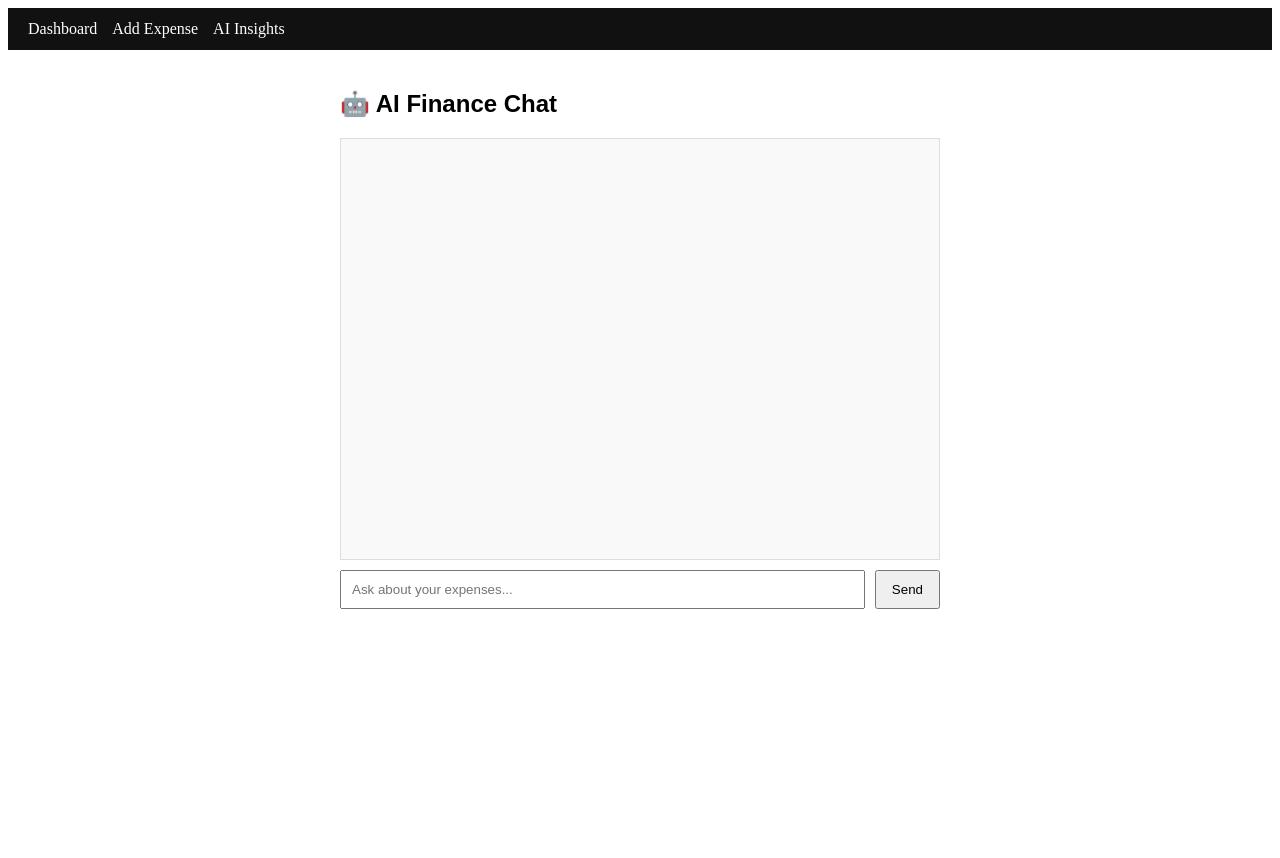
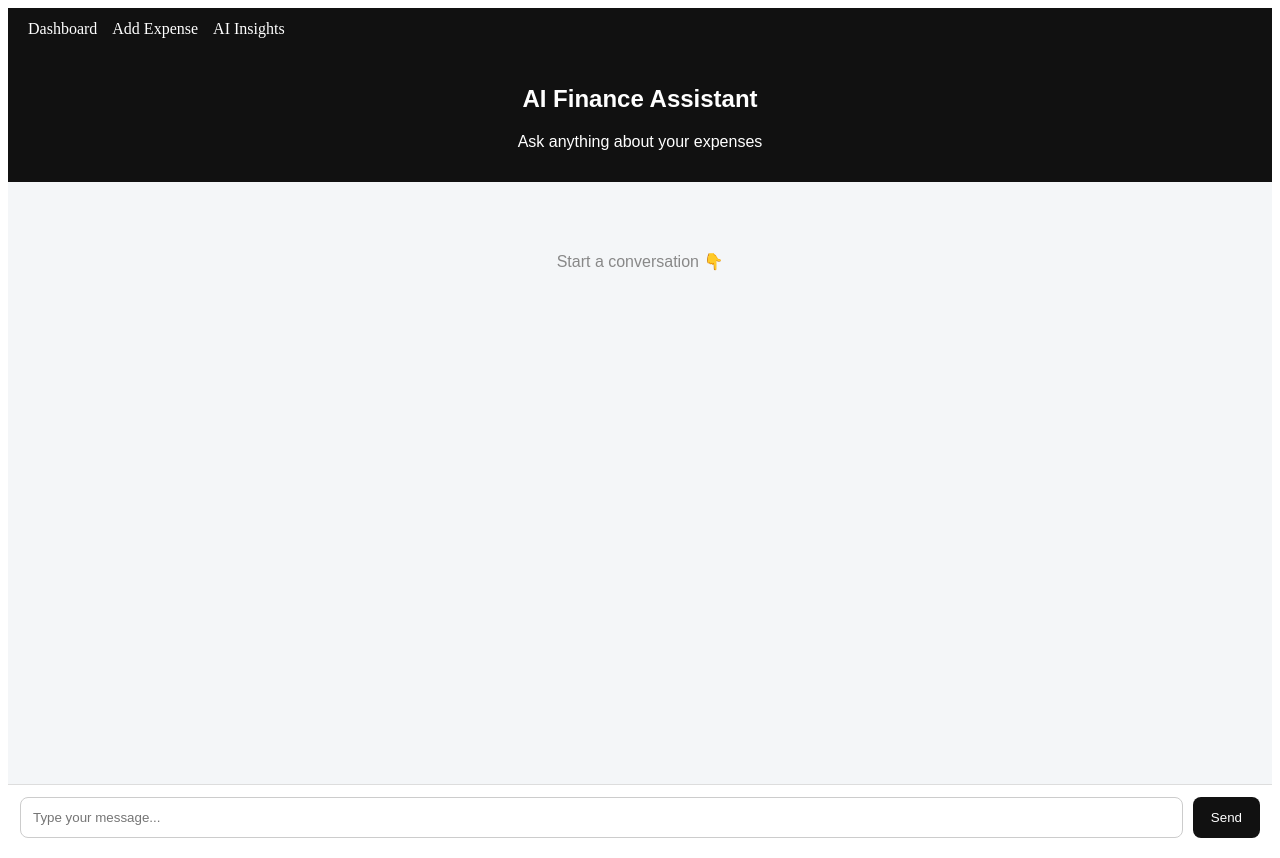
Before and after one commit to SharadaBende/AI-Expense-Tracker, a React app in the folder frontend/: page /ai in a window 1280 px wide. Before the commit the page ends 800 px from the top, so only its background shows below. Built offline with nearby package versions, Linux system fonts and the light colour scheme; the HTML template or start-up script is replaced by a standard one.

Commit message:
AI Chat change a little bit

```diff
--- a/frontend/src/pages/AIInsights.jsx
+++ b/frontend/src/pages/AIInsights.jsx
@@ -1,4 +1,309 @@
-import { useState } from "react";
+// import { useState } from "react";
+// import axios from "axios";
+
+// const API = "http://127.0.0.1:8000";
+
+// function AIInsights() {
+//   const [messages, setMessages] = useState([]);
+//   const [input, setInput] = useState("");
+//   const [loading, setLoading] = useState(false);
+
+//   const sendMessage = async () => {
+//     if (!input.trim()) return;
+
+//     const userMessage = { role: "user", text: input };
+
+//     setMessages((prev) => [...prev, userMessage]);
+//     setInput("");
+//     setLoading(true);
+
+//     try {
+//       const res = await axios.get(
+//         `${API}/ai-chat?prompt=${encodeURIComponent(input)}`
+//       );
+
+//       const aiMessage = {
+//         role: "ai",
+//         text: res.data.reply
+//       };
+
+//       setMessages((prev) => [...prev, aiMessage]);
+//     } catch (err) {
+//       setMessages((prev) => [
+//         ...prev,
+//         { role: "ai", text: "Error getting response from AI" }
+//       ]);
+//     } finally {
+//       setLoading(false);
+//     }
+//   };
+
+//   return (
+//     <div style={styles.container}>
+//       <h2>🤖 AI Finance Chat</h2>
+
+//       {/* CHAT BOX */}
+//       <div style={styles.chatBox}>
+//         {messages.map((msg, i) => (
+//           <div
+//             key={i}
+//             style={{
+//               ...styles.message,
+//               alignSelf: msg.role === "user" ? "flex-end" : "flex-start",
+//               background: msg.role === "user" ? "#DCF8C6" : "#fff"
+//             }}
+//           >
+//             {msg.text}
+//           </div>
+//         ))}
+
+//         {loading && (
+//           <div style={styles.typing}>AI is thinking...</div>
+//         )}
+//       </div>
+
+//       {/* INPUT BOX */}
+//       <div style={styles.inputBox}>
+//         <input
+//           value={input}
+//           onChange={(e) => setInput(e.target.value)}
+//           placeholder="Ask about your expenses..."
+//           style={styles.input}
+//         />
+
+//         <button onClick={sendMessage} style={styles.button}>
+//           Send
+//         </button>
+//       </div>
+//     </div>
+//   );
+// }
+
+// const styles = {
+//   container: {
+//     maxWidth: "600px",
+//     margin: "auto",
+//     padding: "20px",
+//     fontFamily: "Arial"
+//   },
+//   chatBox: {
+//     height: "400px",
+//     overflowY: "auto",
+//     border: "1px solid #ddd",
+//     padding: "10px",
+//     display: "flex",
+//     flexDirection: "column",
+//     gap: "10px",
+//     background: "#f9f9f9"
+//   },
+//   message: {
+//     padding: "10px",
+//     borderRadius: "10px",
+//     maxWidth: "75%"
+//   },
+//   inputBox: {
+//     display: "flex",
+//     marginTop: "10px",
+//     gap: "10px"
+//   },
+//   input: {
+//     flex: 1,
+//     padding: "10px"
+//   },
+//   button: {
+//     padding: "10px 15px",
+//     cursor: "pointer"
+//   },
+//   typing: {
+//     fontStyle: "italic",
+//     color: "gray"
+//   }
+// };
+
+// export default AIInsights;
+
+
+
+
+
+
+
+
+
+
+
+
+
+
+// import { useEffect, useRef, useState } from "react";
+// import axios from "axios";
+
+// const API = "http://127.0.0.1:8000";
+
+// function AIInsights() {
+//   const [messages, setMessages] = useState([]);
+//   const [input, setInput] = useState("");
+//   const [loading, setLoading] = useState(false);
+//   const chatEndRef = useRef(null);
+
+//   // AUTO SCROLL
+//   useEffect(() => {
+//     chatEndRef.current?.scrollIntoView({ behavior: "smooth" });
+//   }, [messages, loading]);
+
+//   const sendMessage = async () => {
+//     if (!input.trim()) return;
+
+//     const userMsg = {
+//       role: "user",
+//       text: input,
+//       time: new Date().toLocaleTimeString()
+//     };
+
+//     setMessages((prev) => [...prev, userMsg]);
+//     setInput("");
+//     setLoading(true);
+
+//     try {
+//       const res = await axios.get(
+//         `${API}/ai-chat?prompt=${encodeURIComponent(input)}`
+//       );
+
+//       const aiMsg = {
+//         role: "ai",
+//         text: res.data.reply,
+//         time: new Date().toLocaleTimeString()
+//       };
+
+//       setMessages((prev) => [...prev, aiMsg]);
+//     } catch (err) {
+//       setMessages((prev) => [
+//         ...prev,
+//         {
+//           role: "ai",
+//           text: "Error: Unable to get response",
+//           time: new Date().toLocaleTimeString()
+//         }
+//       ]);
+//     } finally {
+//       setLoading(false);
+//     }
+//   };
+
+//   return (
+//     <div style={styles.container}>
+//       <h2>🤖 AI Finance Chat</h2>
+
+//       {/* CHAT BOX */}
+//       <div style={styles.chatBox}>
+//         {messages.map((msg, i) => (
+//           <div
+//             key={i}
+//             style={{
+//               ...styles.message,
+//               alignSelf: msg.role === "user" ? "flex-end" : "flex-start",
+//               backgroundColor: msg.role === "user" ? "#DCF8C6" : "#fff"
+//             }}
+//           >
+//             <div>{msg.text}</div>
+//             <div style={styles.time}>{msg.time}</div>
+//           </div>
+//         ))}
+
+//         {/* TYPING ANIMATION */}
+//         {loading && (
+//           <div style={styles.typing}>
+//             AI is typing...
+//           </div>
+//         )}
+
+//         <div ref={chatEndRef} />
+//       </div>
+
+//       {/* INPUT */}
+//       <div style={styles.inputBox}>
+//         <input
+//           value={input}
+//           onChange={(e) => setInput(e.target.value)}
+//           placeholder="Ask something..."
+//           style={styles.input}
+//           onKeyDown={(e) => e.key === "Enter" && sendMessage()}
+//         />
+//         <button onClick={sendMessage} style={styles.button}>
+//           Send
+//         </button>
+//       </div>
+//     </div>
+//   );
+// }
+
+// const styles = {
+//   container: {
+//     maxWidth: "600px",
+//     margin: "auto",
+//     padding: "20px",
+//     fontFamily: "Arial"
+//   },
+//   chatBox: {
+//     height: "500px",
+//     overflowY: "auto",
+//     border: "1px solid #ddd",
+//     padding: "10px",
+//     display: "flex",
+//     flexDirection: "column",
+//     gap: "10px",
+//     background: "#f9f9f9",
+//     borderRadius: "10px"
+//   },
+//   message: {
+//     padding: "10px",
+//     borderRadius: "10px",
+//     maxWidth: "75%",
+//     boxShadow: "0 1px 3px rgba(0,0,0,0.1)"
+//   },
+//   time: {
+//     fontSize: "10px",
+//     marginTop: "5px",
+//     opacity: 0.6
+//   },
+//   inputBox: {
+//     display: "flex",
+//     marginTop: "10px",
+//     gap: "10px"
+//   },
+//   input: {
+//     flex: 1,
+//     padding: "10px",
+//     borderRadius: "8px",
+//     border: "1px solid #ccc"
+//   },
+//   button: {
+//     padding: "10px 15px",
+//     background: "#111",
+//     color: "white",
+//     border: "none",
+//     borderRadius: "8px",
+//     cursor: "pointer"
+//   },
+//   typing: {
+//     fontStyle: "italic",
+//     color: "gray"
+//   }
+// };
+
+// export default AIInsights;
+
+
+
+
+
+
+
+
+
+
+
+import { useEffect, useRef, useState } from "react";
 import axios from "axios";
 
 const API = "http://127.0.0.1:8000";
@@ -7,13 +312,22 @@ function AIInsights() {
   const [messages, setMessages] = useState([]);
   const [input, setInput] = useState("");
   const [loading, setLoading] = useState(false);
+  const chatEndRef = useRef(null);
+
+  useEffect(() => {
+    chatEndRef.current?.scrollIntoView({ behavior: "smooth" });
+  }, [messages, loading]);
 
   const sendMessage = async () => {
     if (!input.trim()) return;
 
-    const userMessage = { role: "user", text: input };
+    const userMsg = {
+      role: "user",
+      text: input,
+      time: new Date().toLocaleTimeString()
+    };
 
-    setMessages((prev) => [...prev, userMessage]);
+    setMessages((prev) => [...prev, userMsg]);
     setInput("");
     setLoading(true);
 
@@ -22,16 +336,21 @@ function AIInsights() {
         `${API}/ai-chat?prompt=${encodeURIComponent(input)}`
       );
 
-      const aiMessage = {
+      const aiMsg = {
         role: "ai",
-        text: res.data.reply
+        text: res.data.reply,
+        time: new Date().toLocaleTimeString()
       };
 
-      setMessages((prev) => [...prev, aiMessage]);
+      setMessages((prev) => [...prev, aiMsg]);
     } catch (err) {
       setMessages((prev) => [
         ...prev,
-        { role: "ai", text: "Error getting response from AI" }
+        {
+          role: "ai",
+          text: "Something went wrong. Try again.",
+          time: new Date().toLocaleTimeString()
+        }
       ]);
     } finally {
       setLoading(false);
@@ -39,36 +358,59 @@ function AIInsights() {
   };
 
   return (
-    <div style={styles.container}>
-      <h2>🤖 AI Finance Chat</h2>
+    <div style={styles.page}>
 
-      {/* CHAT BOX */}
-      <div style={styles.chatBox}>
+      {/* HEADER */}
+      <div style={styles.header}>
+        <h2>AI Finance Assistant</h2>
+        <p>Ask anything about your expenses</p>
+      </div>
+
+      {/* CHAT CONTAINER */}
+      <div style={styles.chatContainer}>
+        {messages.length === 0 && (
+          <div style={styles.empty}>
+            Start a conversation 👇
+          </div>
+        )}
+
         {messages.map((msg, i) => (
           <div
             key={i}
             style={{
-              ...styles.message,
-              alignSelf: msg.role === "user" ? "flex-end" : "flex-start",
-              background: msg.role === "user" ? "#DCF8C6" : "#fff"
+              ...styles.messageRow,
+              justifyContent: msg.role === "user" ? "flex-end" : "flex-start"
             }}
           >
-            {msg.text}
+            <div
+              style={{
+                ...styles.bubble,
+                backgroundColor: msg.role === "user" ? "#DCF8C6" : "#ffffff"
+              }}
+            >
+              <div style={styles.text}>{msg.text}</div>
+              <div style={styles.time}>{msg.time}</div>
+            </div>
           </div>
         ))}
 
         {loading && (
-          <div style={styles.typing}>AI is thinking...</div>
+          <div style={styles.typing}>
+            AI is thinking...
+          </div>
         )}
+
+        <div ref={chatEndRef} />
       </div>
 
-      {/* INPUT BOX */}
-      <div style={styles.inputBox}>
+      {/* INPUT AREA */}
+      <div style={styles.inputBar}>
         <input
           value={input}
           onChange={(e) => setInput(e.target.value)}
-          placeholder="Ask about your expenses..."
+          placeholder="Type your message..."
           style={styles.input}
+          onKeyDown={(e) => e.key === "Enter" && sendMessage()}
         />
 
         <button onClick={sendMessage} style={styles.button}>
@@ -80,43 +422,86 @@ function AIInsights() {
 }
 
 const styles = {
-  container: {
-    maxWidth: "600px",
-    margin: "auto",
-    padding: "20px",
+  page: {
+    height: "100vh",
+    display: "flex",
+    flexDirection: "column",
+    background: "#f4f6f8",
     fontFamily: "Arial"
   },
-  chatBox: {
-    height: "400px",
+
+  header: {
+    textAlign: "center",
+    padding: "15px",
+    background: "#111",
+    color: "white"
+  },
+
+  chatContainer: {
+    flex: 1,
+    padding: "20px",
     overflowY: "auto",
-    border: "1px solid #ddd",
-    padding: "10px",
     display: "flex",
     flexDirection: "column",
-    gap: "10px",
-    background: "#f9f9f9"
+    gap: "12px"
   },
-  message: {
-    padding: "10px",
-    borderRadius: "10px",
-    maxWidth: "75%"
+
+  messageRow: {
+    display: "flex"
   },
-  inputBox: {
+
+  bubble: {
+    maxWidth: "70%",
+    padding: "12px",
+    borderRadius: "12px",
+    boxShadow: "0 2px 6px rgba(0,0,0,0.1)"
+  },
+
+  text: {
+    fontSize: "14px",
+    lineHeight: "1.4"
+  },
+
+  time: {
+    fontSize: "10px",
+    opacity: 0.5,
+    marginTop: "5px"
+  },
+
+  inputBar: {
     display: "flex",
-    marginTop: "10px",
+    padding: "12px",
+    background: "white",
+    borderTop: "1px solid #ddd",
     gap: "10px"
   },
+
   input: {
     flex: 1,
-    padding: "10px"
+    padding: "12px",
+    borderRadius: "8px",
+    border: "1px solid #ccc",
+    outline: "none"
   },
+
   button: {
-    padding: "10px 15px",
+    padding: "12px 18px",
+    background: "#111",
+    color: "white",
+    border: "none",
+    borderRadius: "8px",
     cursor: "pointer"
   },
+
   typing: {
     fontStyle: "italic",
-    color: "gray"
+    color: "#666"
+  },
+
+  empty: {
+    textAlign: "center",
+    color: "#888",
+    marginTop: "50px"
   }
 };
 
```
Also changed, not shown: 1 other file (tests, documents, lock files or other folders).
